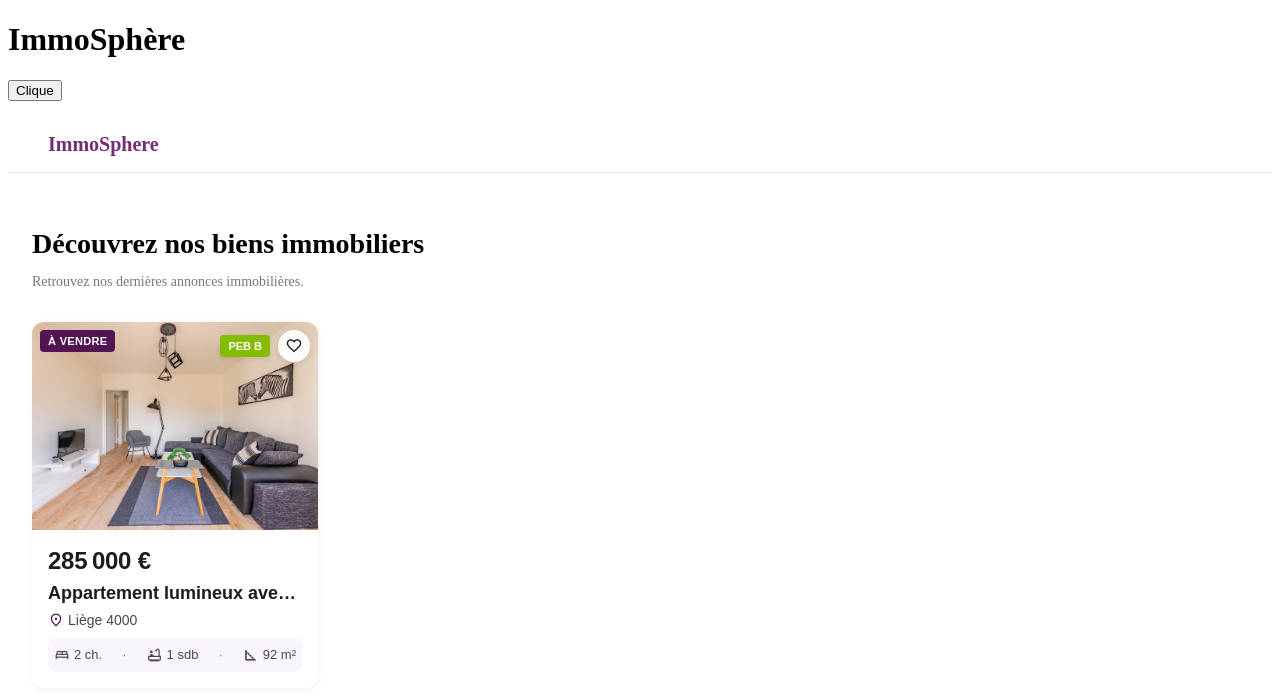
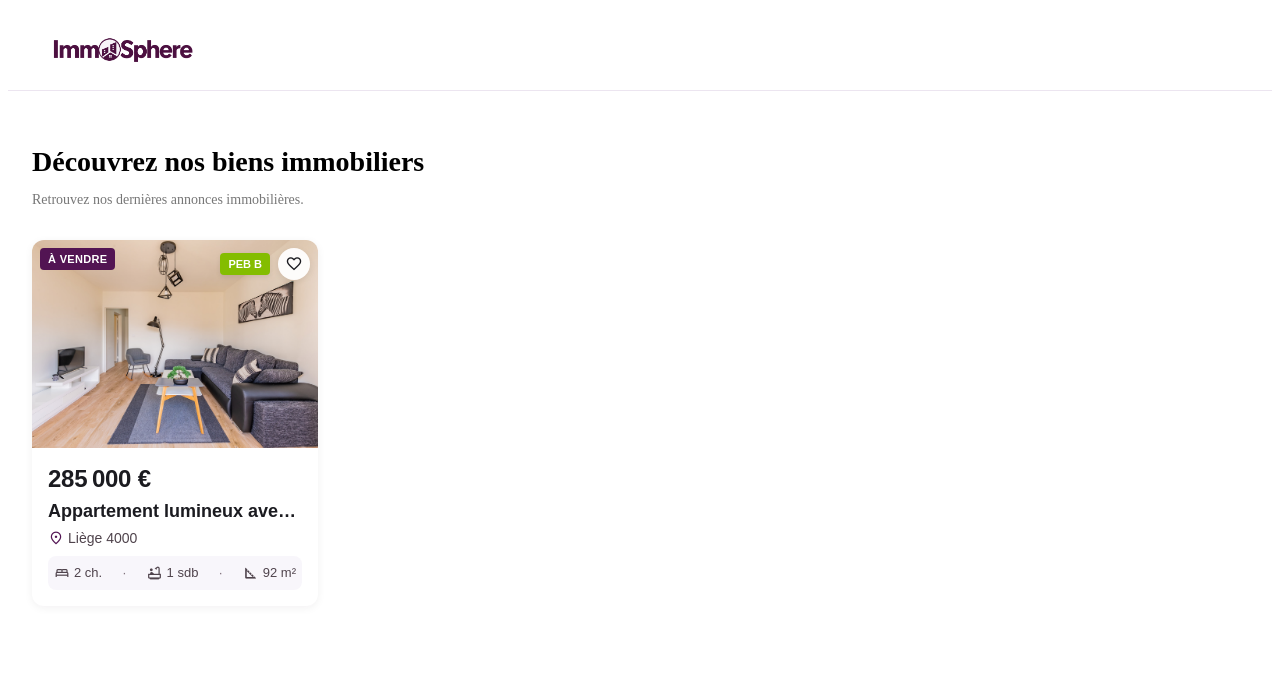
Before and after one commit to DarkPlay09/ImmoSphere, an Angular app in the folder frontend/: page /properties in a window 1280 px wide. Shown: the top 700 px of the page. Built offline with nearby package versions, Linux system fonts and the light colour scheme.

Commit message:
feat: ajoute le layout principal et intègre la navbar aux pages du site

```diff
--- a/frontend/src/app/app.html
+++ b/frontend/src/app/app.html
@@ -1,10 +1 @@
-
-<h1>ImmoSphère</h1>
-
-<button (click)="envoyerRequete()">
-  Clique
-</button>
-
-<p>{{ message() }}</p>
-
 <router-outlet />
--- a/frontend/src/app/app.routes.ts
+++ b/frontend/src/app/app.routes.ts
@@ -1,11 +1,23 @@
 import { Routes } from '@angular/router';
+import { MainLayoutComponent } from './layout/MainLayout/main-layout.component';
 
 export const routes: Routes = [
   {
-    path: 'properties',
-    loadComponent: () =>
-      import('./features/pages/properties-list/properties-list.component').then(
-        (m) => m.PropertiesListComponent,
-      ),
+    path: '',
+    component: MainLayoutComponent,
+    children: [
+      {
+        path: '',
+        pathMatch: 'full',
+        redirectTo: 'properties',
+      },
+      {
+        path: 'properties',
+        loadComponent: () =>
+          import('./features/pages/properties-list/properties-list.component').then(
+            (m) => m.PropertiesListComponent,
+          ),
+      },
+    ]
   },
 ];
--- a/frontend/src/app/features/pages/properties-list/properties-list.component.html
+++ b/frontend/src/app/features/pages/properties-list/properties-list.component.html
@@ -1,5 +1,3 @@
-<app-navbar />
-
 <section class="properties">
 
   <div class="properties__header">
--- a/frontend/src/app/features/pages/properties-list/properties-list.component.ts
+++ b/frontend/src/app/features/pages/properties-list/properties-list.component.ts
@@ -1,14 +1,13 @@
 import { Component } from '@angular/core';
 
 import { PropertyCardComponent } from '../../../shared/properties/components/property-card/property-card.component';
-import { NavbarComponent } from '../../../layout/Header/Navbar/navbar.component';
 
 import { MOCK_PROPERTIES } from '../../../shared/properties/data/properties.mock';
 
 @Component({
   selector: 'app-properties-list',
   standalone: true,
-  imports: [PropertyCardComponent, NavbarComponent],
+  imports: [PropertyCardComponent],
   templateUrl: './properties-list.component.html',
   styleUrl: './properties-list.component.scss',
 })
--- a/frontend/src/app/layout/Header/Navbar/navbar.component.html
+++ b/frontend/src/app/layout/Header/Navbar/navbar.component.html
@@ -1,5 +1,10 @@
 <header class="navbar">
   <nav class="navbar__navigation" aria-label="Navigation principale">
-    <a class="navbar__logo" routerLink="/properties">ImmoSphere</a>
+    <a class="navbar__logo" routerLink="/properties">
+      <img
+        src="logo/logo-immosphere.png"
+        alt="ImmoSphere — accueil des biens"
+      />
+    </a>
   </nav>
 </header>
--- a/frontend/src/app/layout/Header/Navbar/navbar.component.scss
+++ b/frontend/src/app/layout/Header/Navbar/navbar.component.scss
@@ -15,9 +15,13 @@
   }
 
   &__logo {
-    color: #742b78;
-    font-size: 20px;
-    font-weight: 600;
-    text-decoration: none;
+    display: inline-flex;
+    align-items: center;
+
+    img {
+      display: block;
+      height: 50px;
+      width: auto;
+    }
   }
 }
--- /dev/null
+++ b/frontend/src/app/layout/MainLayout/main-layout.component.html
@@ -0,0 +1,5 @@
+<app-navbar />
+
+<main class="main-layout__content">
+  <router-outlet />
+</main>
--- /dev/null
+++ b/frontend/src/app/layout/MainLayout/main-layout.component.scss
@@ -0,0 +1,9 @@
+:host {
+  display: flex;
+  flex-direction: column;
+  min-height: 100vh;
+}
+
+.main-layout__content {
+  flex: 1;
+}
```
Also changed, not shown: frontend/src/app/layout/MainLayout/main-layout.component.ts (added, +13 -0 lines), 1 other file (tests, documents, lock files or other folders).
